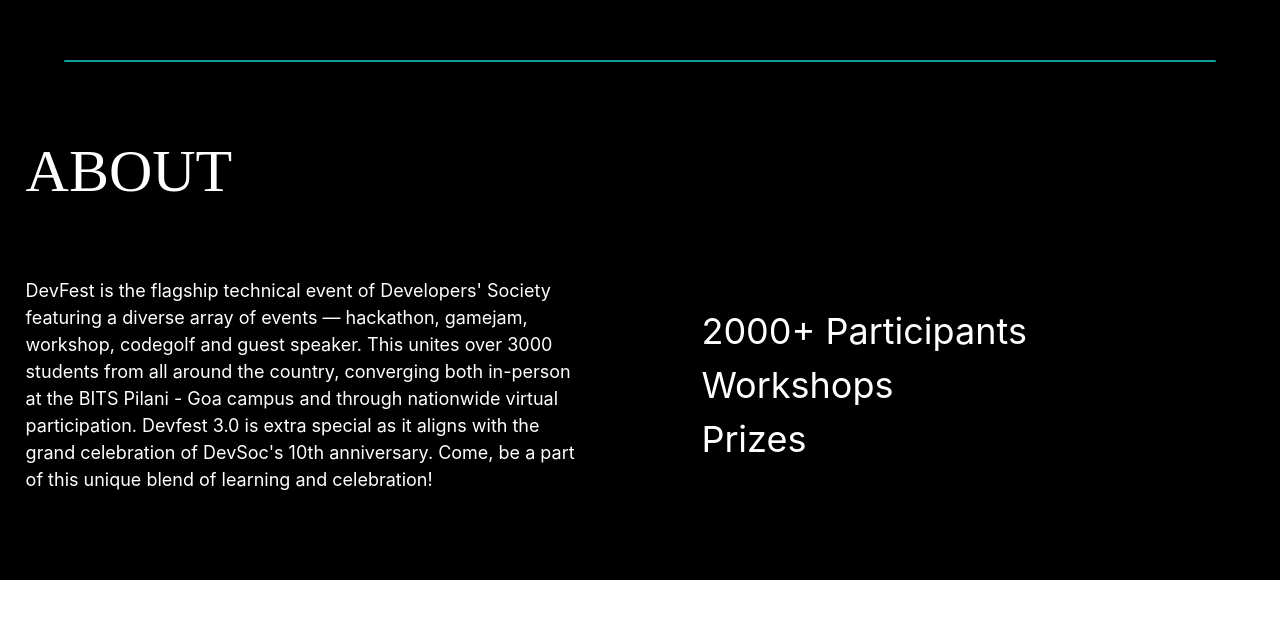
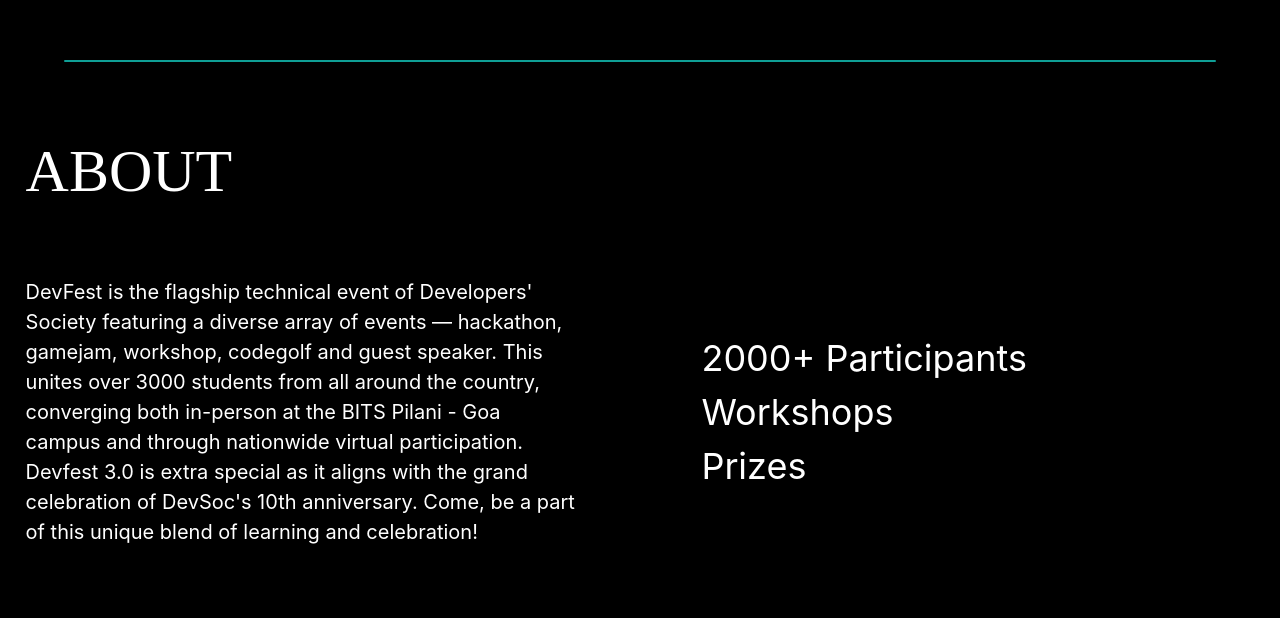
Before and after one commit to Devsoc-BPGC/devfest3-website, a React (Create React App) app: page / in a window 1280 px wide. Shown: the part 7637-8255 px from the top of the page. Before the commit the page ends 8217 px from the top, so only its background shows below. Built offline with nearby package versions, Linux system fonts and the light colour scheme; a web font is replaced by a local one.

Commit message:
Minor fix

```diff
--- a/src/App.js
+++ b/src/App.js
@@ -35,7 +35,7 @@
 
   return (
     <ChakraProvider>
-      <Flex direction="column" minH={"100%"} bgPosition={"center"} bgColor={"black"} scrollBehavior={true}>
+      <Flex direction="column" minH={"100%"} bgPosition={"center"} bgColor={"black"} scrollBehavior={true} overflowX={"hidden"}>
         <ParticleAnimation />
         <motion.div style={{ opacity: 0 }} animate={{ opacity: 1, transition: { duration: 0.5, delay: 3 } }}>
           <NavBar aboutRef={aboutRef} eventsRef={eventsRef} timelineRef={timelineRef} prizesRef={prizesRef} sponsorsRef={sponsorsRef} teamRef={teamRef} faqRef={faqRef} />
@@ -84,12 +84,6 @@
         <Flex width={"100%"} justifyContent={"center"}>
           <Divider borderColor={"#0F9F96"} m={"5%"} width={"90%"} borderRadius={"4px"} borderBottomWidth={"2px"} opacity={1} />
         </Flex>
-        {/* <Flex alignItems={"start"} justifyContent={"end"} minH={"100vh"} p={"5%"}>
-          <Speakers />
-        </Flex>
-        <Flex width={"100%"} justifyContent={"center"}>
-          <Divider borderColor={"#0F9F96"} m={"5%"} width={"90%"} borderRadius={"4px"} borderBottomWidth={"2px"} opacity={1} />
-        </Flex> */}
         <Flex alignItems={"center"} justifyContent={"space-evenly"} height={"100vh"} direction={"column"} id={"sponsors"} ref={sponsorsRef}>
           <Sponsorscard />
         </Flex>
--- a/src/components/About.jsx
+++ b/src/components/About.jsx
@@ -8,14 +8,14 @@
       </Text>
       <Flex justifyContent={"space-evenly"} width={"100%"}>
         <Flex width={"50%"} p={"5%"} paddingLeft={"0%"}>
-          <Text color={"white"} fontSize={"lg"}>
+          <Text color={"white"} fontSize={{ base: "xs", md: "sm", xl: "xl" }}>
             DevFest is the flagship technical event of Developers' Society featuring a diverse array of events — hackathon, gamejam, workshop, codegolf and guest speaker. This unites over 3000
             students from all around the country, converging both in-person at the BITS Pilani - Goa campus and through nationwide virtual participation. Devfest 3.0 is extra special as it aligns with
             the grand celebration of DevSoc's 10th anniversary. Come, be a part of this unique blend of learning and celebration!
           </Text>
         </Flex>
         <Flex width={"50%"} alignItems={"center"} p={"5%"}>
-          <Text color={"white"} fontSize={"4xl"}>
+          <Text color={"white"} fontSize={{ base: "xl", md: "2xl", xl: "4xl" }}>
             2000+ Participants
             <br />
             Workshops
```
